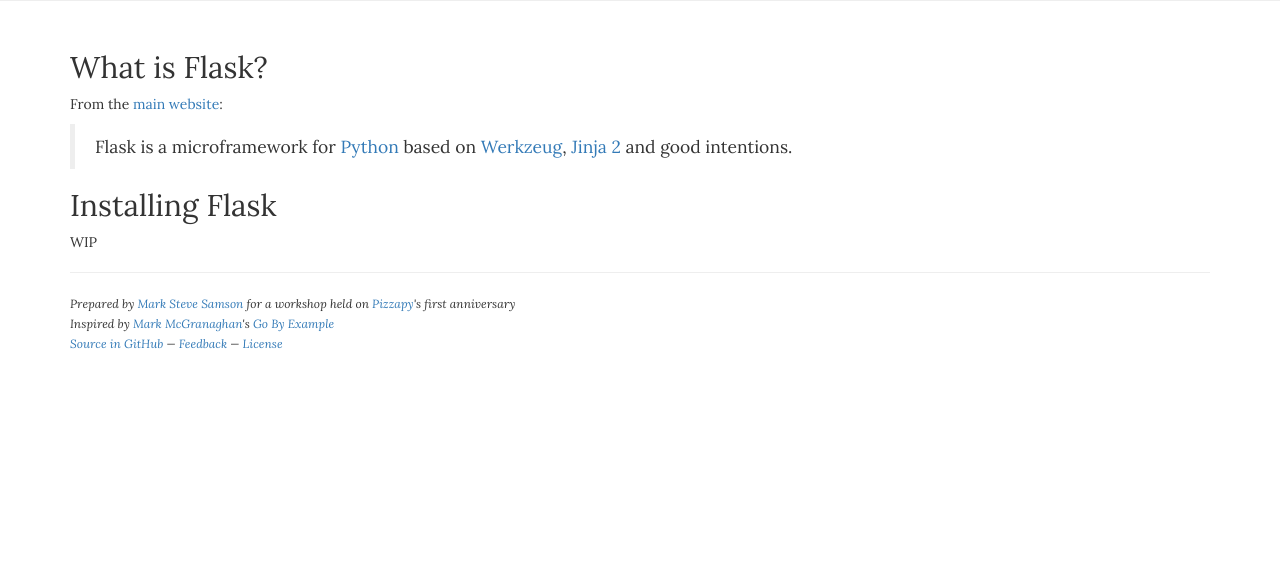
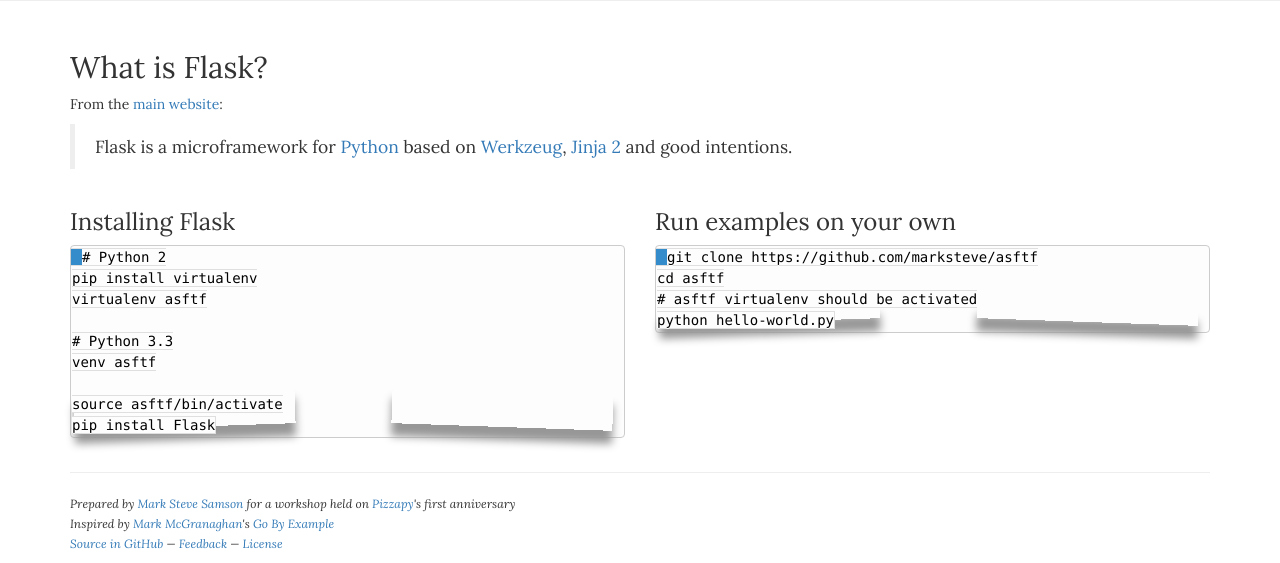
Before and after one commit to marksteve/asftf, a Flask app: page / in a window 1280 px wide. Shown: the part 368-931 px from the top of the page. Before the commit the page ends 717 px from the top, so only its background shows below. Run offline with Flask 2, Linux system fonts and the light colour scheme; some libraries are stand-ins or nearby versions.

Commit message:
Add install instructions

```diff
--- a/templates/index.html
+++ b/templates/index.html
@@ -1,4 +1,10 @@
 {% extends "base.html" %}
+
+{% block css %}
+{{ super() }}
+<link rel="stylesheet" href="{{ url_for('static', filename='bower_components/prism/themes/prism.css') }}">
+<link rel="stylesheet" href="{{ url_for('static', filename='bower_components/prism/themes/prism-coy.css') }}">
+{% endblock %}
 
 {% block content %}
 <div class="jumbotron">
@@ -35,8 +41,29 @@
     <a href="http://jinja.pocoo.org/">Jinja 2</a>
     and good intentions.
   </blockquote>
-  <h2>Installing Flask</h2>
-  <p>WIP</p>
+  <div class="row">
+    <div class="col-md-6">
+      <h3>Installing Flask</h2>
+      <pre class="language-bash"><code># Python 2
+pip install virtualenv
+virtualenv asftf
+
+# Python 3.3
+venv asftf
+
+source asftf/bin/activate
+pip install Flask
+</code></pre>
+    </div>
+    <div class="col-md-6">
+      <h3>Run examples on your own</h3>
+      <pre class="language-bash"><code>git clone https://github.com/marksteve/asftf
+cd asftf
+# asftf virtualenv should be activated
+python hello-world.py
+</code></pre>
+    </div>
+  </div>
   <hr>
   <p>
     <em>
@@ -61,3 +88,9 @@
   </p>
 </div>
 {% endblock %}
+
+{% block js %}
+{{ super() }}
+<script src="{{ url_for('static', filename='bower_components/prism/components/prism-core.min.js') }}"></script>
+<script src="{{ url_for('static', filename='bower_components/prism/components/prism-bash.min.js') }}"></script>
+{% endblock %}
```
